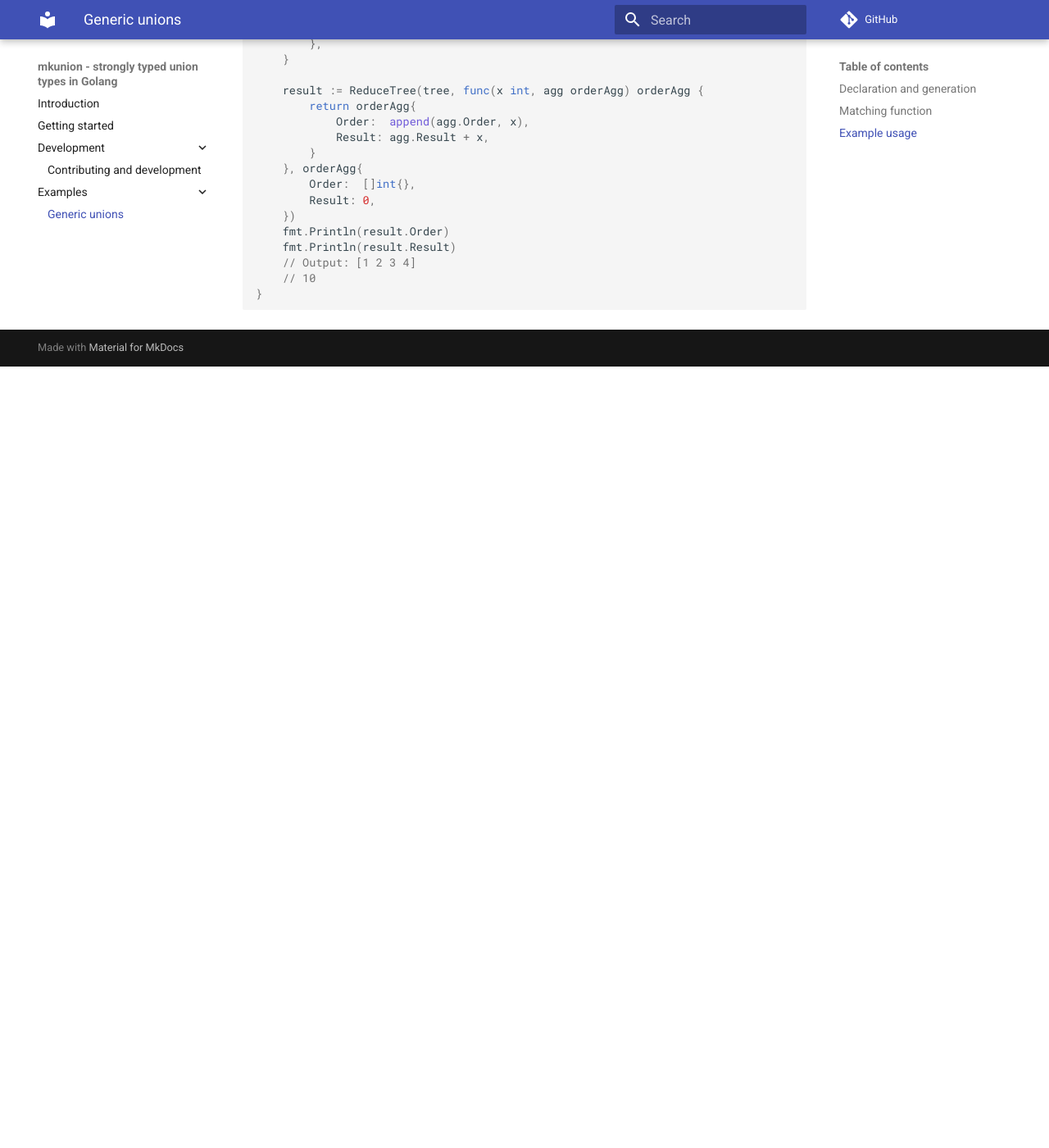
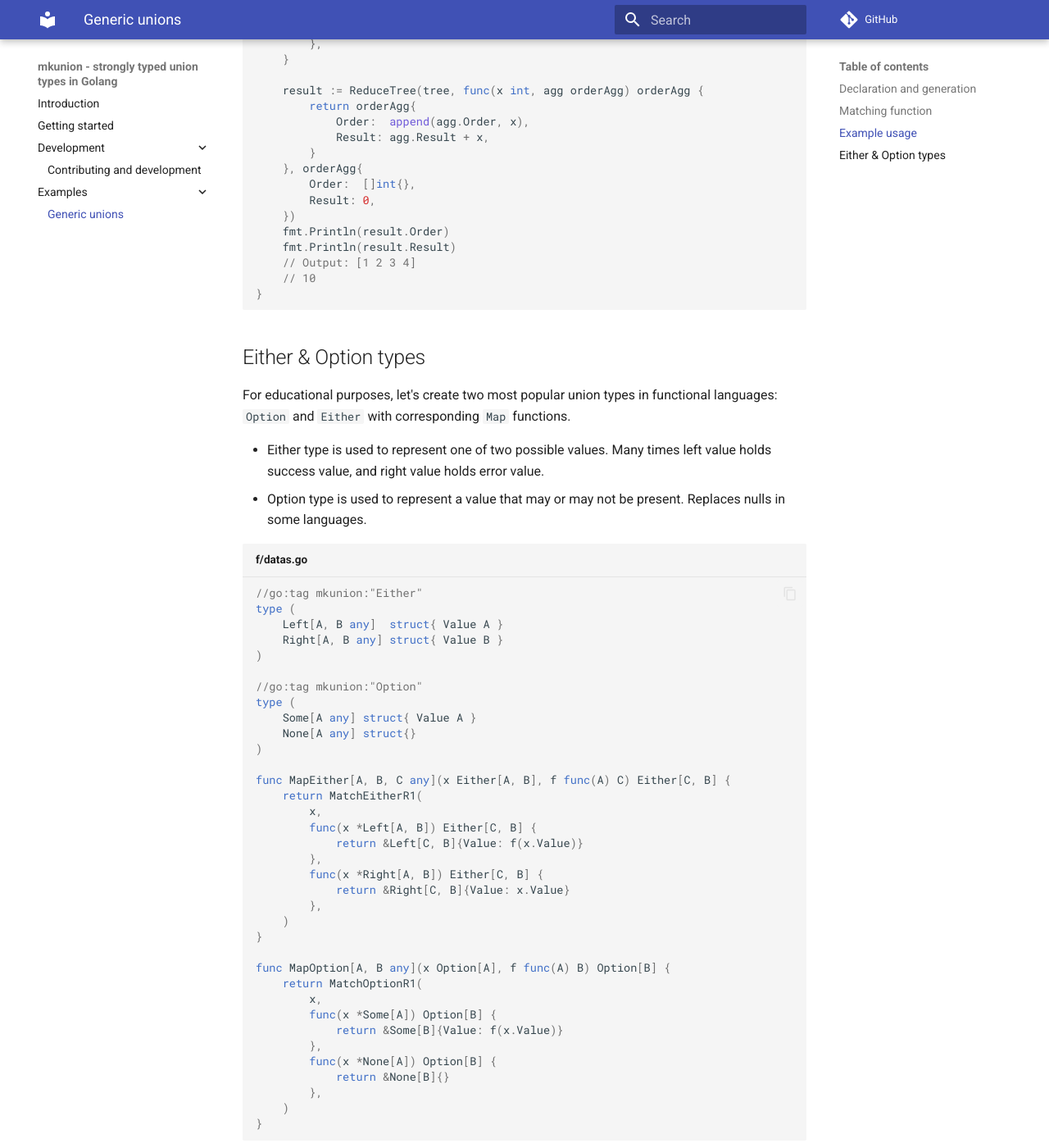
Before and after one commit to widmogrod/mkunion, an MkDocs documentation site: the page built from docs/examples/generic_union.md, in a window 1280 px wide and 1400 px high, scrolled down 2185 px. Shown: the whole window at 82% size. Built offline with MkDocs 1.6.1 and Material for MkDocs 9.7.7, drawn with Linux system fonts in a browser that asks for light colours; comment, search, counter and statistics services are not loaded; before the commit the page ends 2632 px from its top, so only the background shows below that.

Commit message:
update generic_union.md

````diff
--- a/docs/examples/generic_union.md
+++ b/docs/examples/generic_union.md
@@ -110,3 +110,48 @@ func ExampleTreeCustomReduction() {
 	// 10
 }
 ```
+
+## Either & Option types
+
+For educational purposes, let's create two most popular union types in functional languages: `Option` and `Either` with corresponding `Map` functions.
+
+- Either type is used to represent one of two possible values. Many times left value holds success value, and right value holds error value.
+- Option type is used to represent a value that may or may not be present. Replaces nulls in some languages.
+
+```go title="f/datas.go"
+//go:tag mkunion:"Either"
+type (
+	Left[A, B any]  struct{ Value A }
+	Right[A, B any] struct{ Value B }
+)
+
+//go:tag mkunion:"Option"
+type (
+	Some[A any] struct{ Value A }
+	None[A any] struct{}
+)
+
+func MapEither[A, B, C any](x Either[A, B], f func(A) C) Either[C, B] {
+	return MatchEitherR1(
+		x,
+		func(x *Left[A, B]) Either[C, B] {
+			return &Left[C, B]{Value: f(x.Value)}
+		},
+		func(x *Right[A, B]) Either[C, B] {
+			return &Right[C, B]{Value: x.Value}
+		},
+	)
+}
+
+func MapOption[A, B any](x Option[A], f func(A) B) Option[B] {
+	return MatchOptionR1(
+		x,
+		func(x *Some[A]) Option[B] {
+			return &Some[B]{Value: f(x.Value)}
+		},
+		func(x *None[A]) Option[B] {
+			return &None[B]{}
+		},
+	)
+}
+```
````
